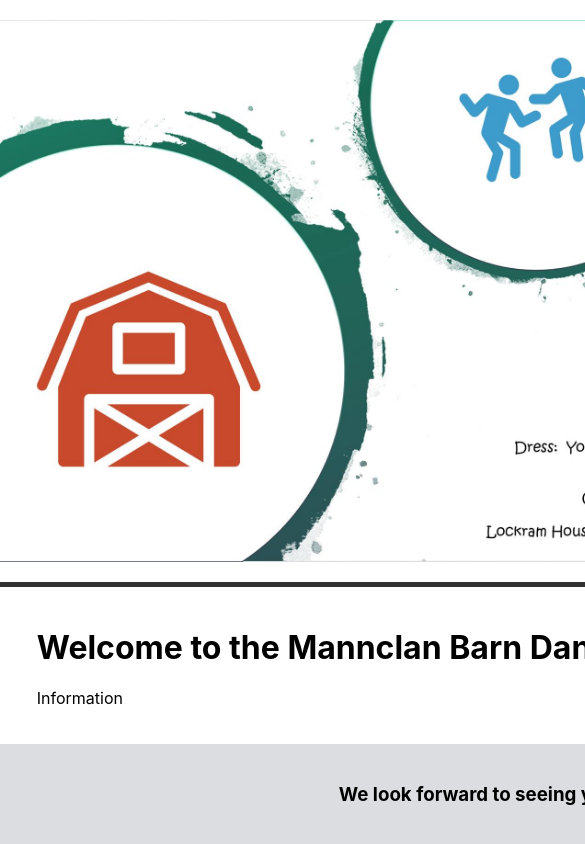
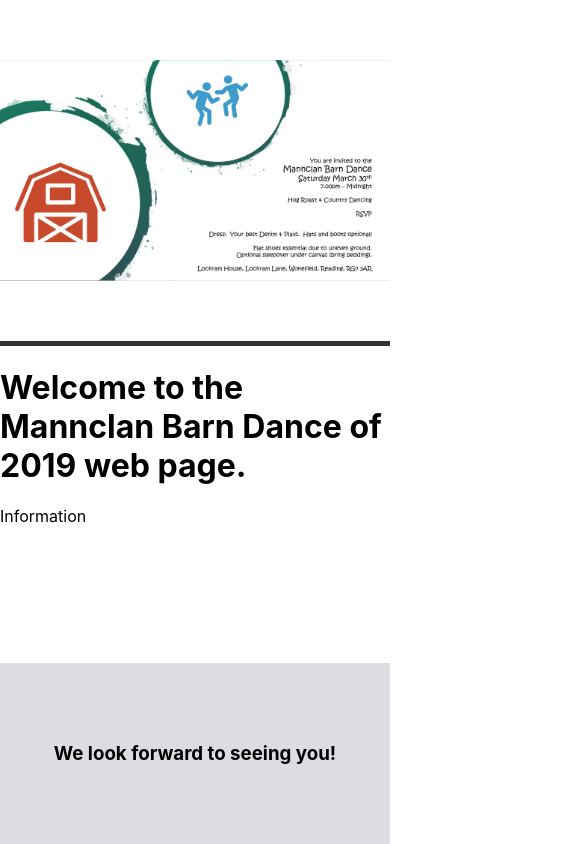
Before and after one commit to Will-Mann-16/MannclanBarndance, a React (Create React App) app: page / in a window 390 px wide. Shown: the top 844 px of the page, 585 px wide, since content can reach past the window. Built offline with nearby package versions, Linux system fonts and the light colour scheme.

Commit message:
Mobile Styling

```diff
--- a/src/App.js
+++ b/src/App.js
@@ -17,6 +17,14 @@ const Wrapper = styled.div`
     grid-template-areas: 'header' 'main' 'footer';
 `;
 
+const Image = styled.img`
+    width: 960px;
+    height: auto;
+    @media(max-width: 960px){
+        width: 100%;
+    }
+`;
+
 const Header = styled.header`
     grid-area: header;
     display: flex;
@@ -32,6 +40,7 @@ const Main = styled.main`
     grid-area: main;
     max-width: 960px;
     margin: auto;
+    height: 100%;
 `;
 
 const Footer = styled.footer`
@@ -57,7 +66,7 @@ class App extends Component {
                     <Router>
                         <Fragment>
                             <Header>
-                                <img src={image} style={{width: 960, height: 'auto'}}/>
+                                <Image src={image}/>
                             </Header>
                             <Main>
                                 <Switch>
```
